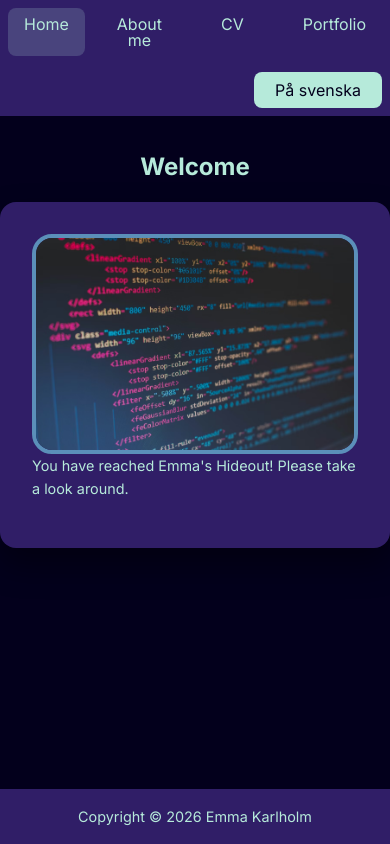
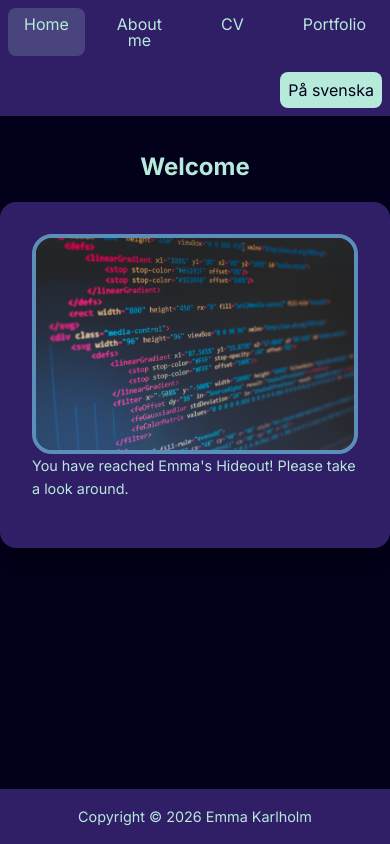
Before and after one commit to EmmaKarlholm/PortfolioReactDemo, a React (Vite) app: page / in a window 390 px wide. Built offline with nearby package versions, Linux system fonts and the light colour scheme.

Commit message:
Improved Portfolio site responsiveness

```diff
--- a/src/style.css
+++ b/src/style.css
@@ -184,7 +184,6 @@ main {
 #content.portfolio-layout {
     column-count: 1;
     display: grid;
-    grid-template-columns: repeat(2, 1fr);
     align-items: center;
 }
 
@@ -263,6 +262,7 @@ img {
     gap: 2rem;
     display: grid;
 }
+
 .portfolio-layout img {
     width: 100%;
     height: 180px;
@@ -429,6 +429,11 @@ footer p {
         position: static;
         display: block;
     }
+
+    #toggle-language {
+        width: auto;
+        flex: 0 0 auto;
+    }
 }
 
 @media (max-width: 500px) {
```
